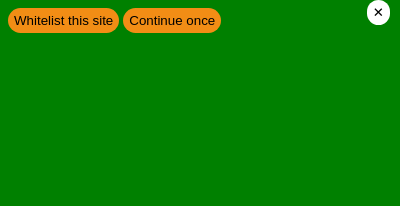
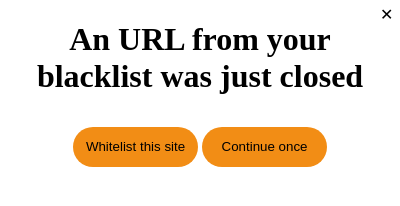
Before and after one commit to greycortex/DomAInt, a browser extension: page afterClosePopup.html in a window 400 px wide. Drawn offline with Linux system fonts and the light colour scheme.

Commit message:
Updated popup GUI

```diff
--- a/afterClosePopup.html
+++ b/afterClosePopup.html
@@ -7,10 +7,11 @@
     <link rel="stylesheet" href="/css/afterClosePopup.css">
 </head>
 <body>
-    <button id="domaintCross">&#x2715</button>
+    <div class="urlDiv"> <h1>An URL from your blacklist was just closed</h1></div>
+    <div id="domaintCross">&#x2715</div>
     <div class="buttons">
-    <button  id="whitelistButton">Whitelist this site</button>
-    <button id="continueOnceButton">Continue once</button>
+    <button  id="whitelistButton" class="optionButton">Whitelist this site</button>
+    <button id="continueOnceButton" class="optionButton">Continue once</button>
     </div>
 
 <script src="js/browser-polyfill.js"></script>
--- a/css/afterClosePopup.css
+++ b/css/afterClosePopup.css
@@ -1,10 +1,12 @@
 body {
-    background-color: green;
+    background-color: white;
+    text-align: center;
 
 }
 
-button {
-    height: 25px;
+.optionButton {
+    width: 125px;
+    height: 40px;
     border: none;
     cursor: pointer;
     border-radius: 24px;
@@ -13,12 +15,15 @@ button {
 
 .buttons {
     display: inline;
+    position: relative;
+    top: 10px;
 }
 
 #domaintCross {
+    width: 10px;
+    height: 10px;
     position: absolute;
-    top: 0px;
+    top: 5px;
     right: 10px;
     cursor: pointer;
-    background-color: white;
 }
--- a/js/background.js
+++ b/js/background.js
@@ -1061,7 +1061,7 @@ setInterval(loadModel, 4000 * 60 * 60);
                                                 const closedSiteUrl = tab[0].url;
                                                 closeTab(closeSite);
                                                 lastClosedSite = closedSiteUrl;
-                                                showAfterClosePopup();
+                                                showAfterClosePopup(closedSiteUrl);
                                             });
                                             // return if autoClose is not enabled
                                         }
@@ -1304,7 +1304,7 @@ setInterval(loadModel, 4000 * 60 * 60);
              * gets id of the new tab (neede to send a message), then sends the message
              */
 
-            function showAfterClosePopup() {
+            function showAfterClosePopup(closedUrl) {
                 let currentDomain = browser.tabs.query({
                     currentWindow: true,
                     active: true,
@@ -1312,7 +1312,7 @@ setInterval(loadModel, 4000 * 60 * 60);
                 currentDomain.then((tab) => {
                     const currentTabId = tab[0].id;
                     console.log(`curr tab ${currentTabId}`);
-                    browser.tabs.sendMessage(currentTabId, {data: "show_popup"}).then((response => {
+                    browser.tabs.sendMessage(currentTabId, {data: "show_popup", closedUrl: closedUrl}).then((response => {
                         console.log(response);
                     }));
                 });
```
Also changed, not shown: js/content.js (+6 -5 lines).
